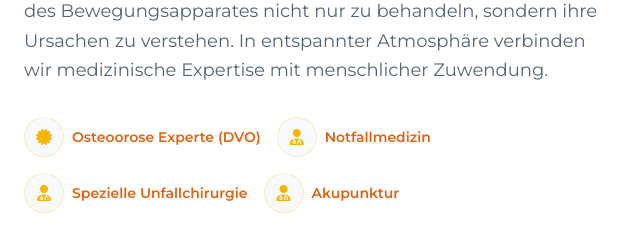
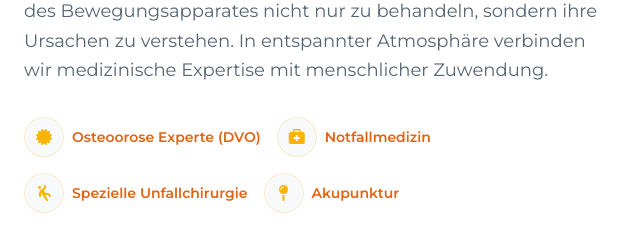
Before and after one commit to docuzun/docuzun.github.io, a plain HTML site: page index.html in a window 1280 px wide. Shown: the part 1060-1311 px from the top of the page, 0-640 px from the left. Drawn offline with nearby package versions, Linux system fonts and the light colour scheme.

Commit message:
Update index.html

```diff
--- a/index.html
+++ b/index.html
@@ -228,19 +228,19 @@
                </div>
                <div class="flex items-center gap-2">
                    <div class="w-10 h-10 rounded-full bg-light flex items-center justify-center text-secondary border border-secondary/20">
-                       <i class="fa-solid fa-user-md"></i>
+                       <i class="fa-solid fa-briefcase-medical"></i>
                    </div>
                    <span class="text-sm font-semibold text-primary">Notfallmedizin</span>
                </div>
                 <div class="flex items-center gap-2">
                    <div class="w-10 h-10 rounded-full bg-light flex items-center justify-center text-secondary border border-secondary/20">
-                       <i class="fa-solid fa-user-md"></i>
+                       <i class="fa-solid fa-person-falling"></i>
                    </div>
                    <span class="text-sm font-semibold text-primary">Spezielle Unfallchirurgie</span>
                </div>
               <div class="flex items-center gap-2">
                    <div class="w-10 h-10 rounded-full bg-light flex items-center justify-center text-secondary border border-secondary/20">
-                       <i class="fa-solid fa-user-md"></i>
+                       <i class="fa-solid fa-map-pin"></i>
                    </div>
                    <span class="text-sm font-semibold text-primary">Akupunktur</span>
                </div>
```
